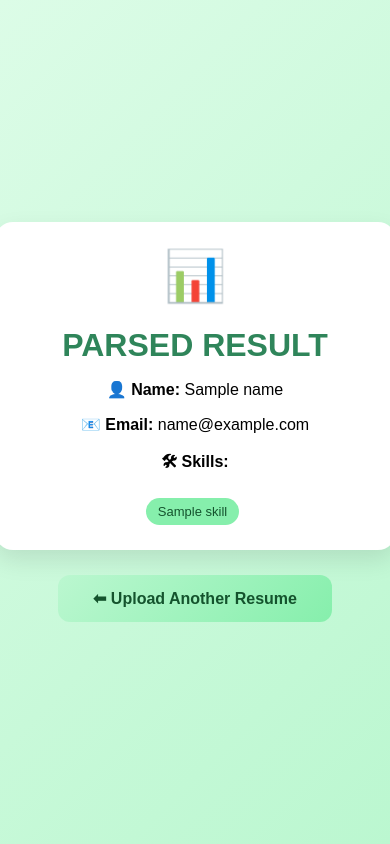
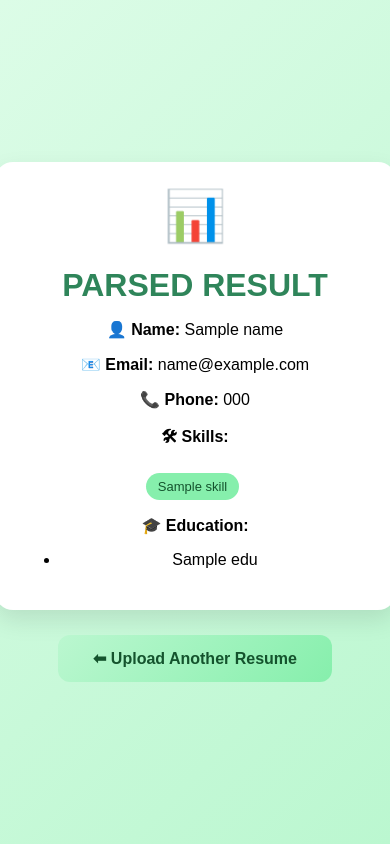
Before and after one commit to nihirashh/resume-parser-ai, a Flask app: template templates/result.html in a window 390 px wide. Run offline with Flask 3, Linux system fonts and the light colour scheme; the template is opened without the code that fills it: most values are stand-ins (such as "Sample title", 1, 10 or a date in 2020).

Commit message:
Added phone and education extraction

```diff
--- a/app.py
+++ b/app.py
@@ -1,6 +1,13 @@
 from flask import Flask, render_template, request
 import os
-from utils.parser import extract_text, extract_skills, extract_email, extract_name
+from utils.parser import (
+    extract_text,
+    extract_skills,
+    extract_email,
+    extract_name,
+    extract_phone,
+    extract_education
+)
 
 app = Flask(__name__)
 
@@ -18,21 +25,25 @@ def home():
             filepath = os.path.join(app.config["UPLOAD_FOLDER"], file.filename)
             file.save(filepath)
 
-            # Extract data
             text = extract_text(filepath)
+
+            name = extract_name(text)
+            email = extract_email(text)
+            phone = extract_phone(text)
             skills = extract_skills(text)
-            email = extract_email(text)
-            name = extract_name(text)
+            education = extract_education(text)
 
             return render_template(
                 "result.html",
                 name=name,
                 email=email,
-                skills=skills
+                phone=phone,
+                skills=skills,
+                education=education
             )
 
     return render_template("index.html")
 
 
 if __name__ == "__main__":
-    app.run()
+    app.run(debug=True)
--- a/templates/result.html
+++ b/templates/result.html
@@ -17,6 +17,7 @@
             <div class="result-box">
                 <p><b>👤 Name:</b> {{ name }}</p>
                 <p><b>📧 Email:</b> {{ email }}</p>
+                <p><b>📞 Phone:</b> {{ phone }}</p>
 
                 <p><b>🛠 Skills:</b></p>
                 <div class="skills">
@@ -24,11 +25,17 @@
                         <span>{{ skill }}</span>
                     {% endfor %}
                 </div>
+
+                <p><b>🎓 Education:</b></p>
+                <ul>
+                    {% for edu in education %}
+                        <li>{{ edu }}</li>
+                    {% endfor %}
+                </ul>
             </div>
 
         </div>
 
-        <!-- Button below -->
         <a href="/" class="result-btn">⬅ Upload Another Resume</a>
 
     </div>
```
Also changed, not shown: utils/parser.py (+40 -10 lines).
